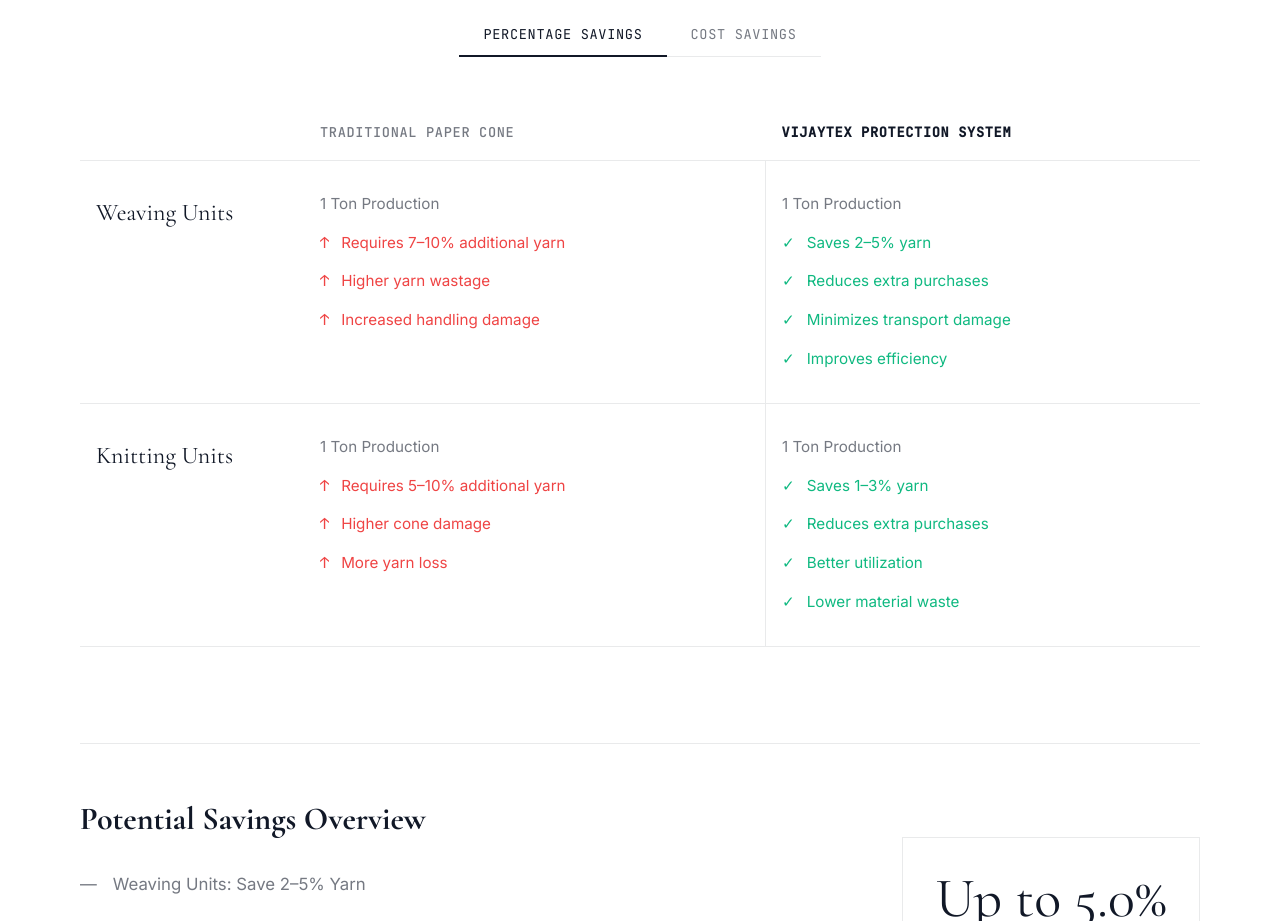
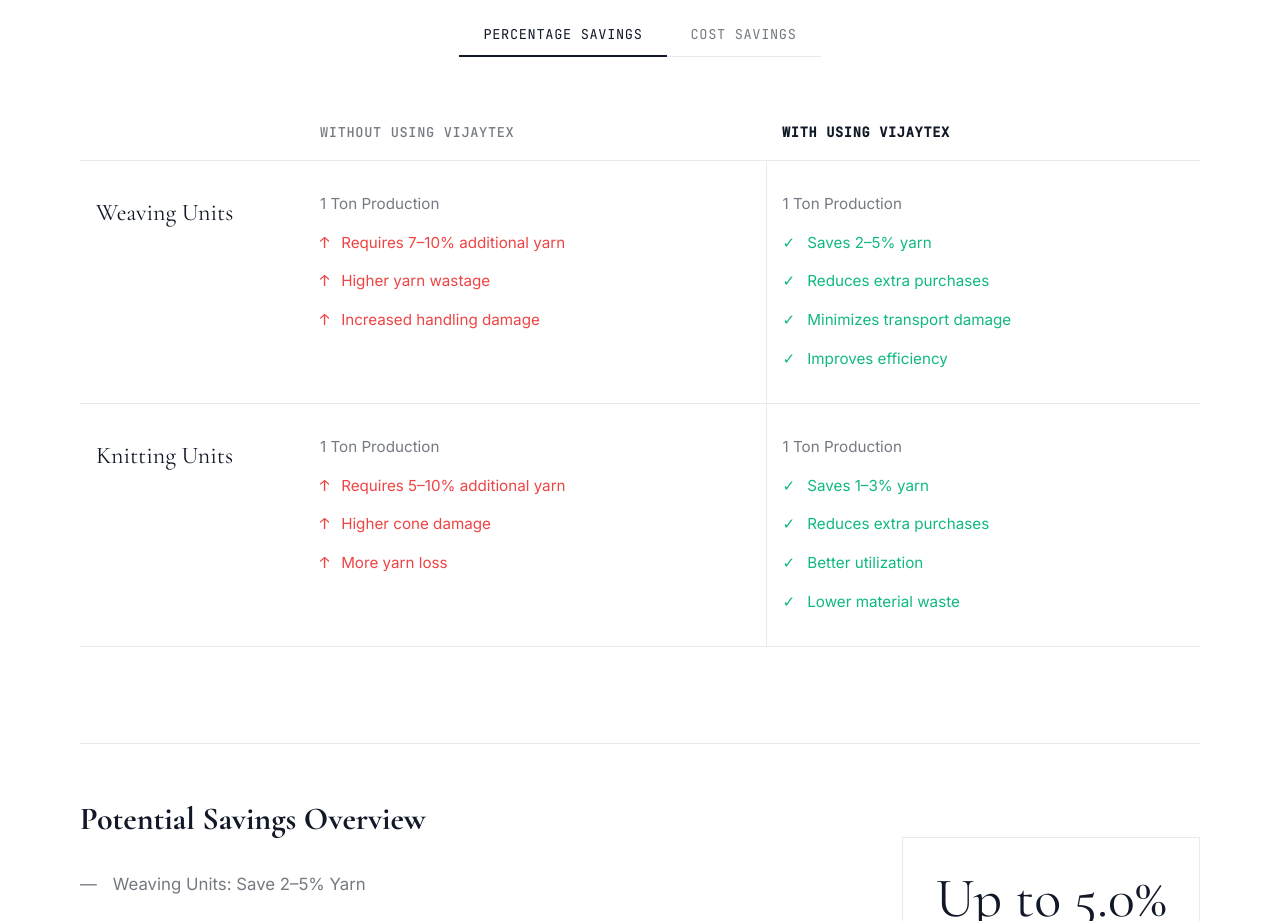
Before and after one commit to happiboo/vijaytex, a Next.js app: page / in a window 1280 px wide. Shown: the part 2960-3881 px from the top of the page. Built offline with nearby package versions, Linux system fonts and the light colour scheme.

Commit message:
Update comparison table headers

```diff
--- a/components/ComparisonTable.js
+++ b/components/ComparisonTable.js
@@ -96,12 +96,12 @@
                 <th></th>
                 <th className={styles.colHeader}>
                   <div className={styles.headerCard}>
-                    Traditional Paper Cone
+                    WITHOUT USING VIJAYTEX
                   </div>
                 </th>
                 <th className={`${styles.colHeader} ${styles.vijaytexHeader}`}>
                   <div className={`${styles.headerCard} ${styles.premiumCard}`}>
-                    VijayTex Protection System
+                    WITH USING VIJAYTEX
                   </div>
                 </th>
               </tr>
```
